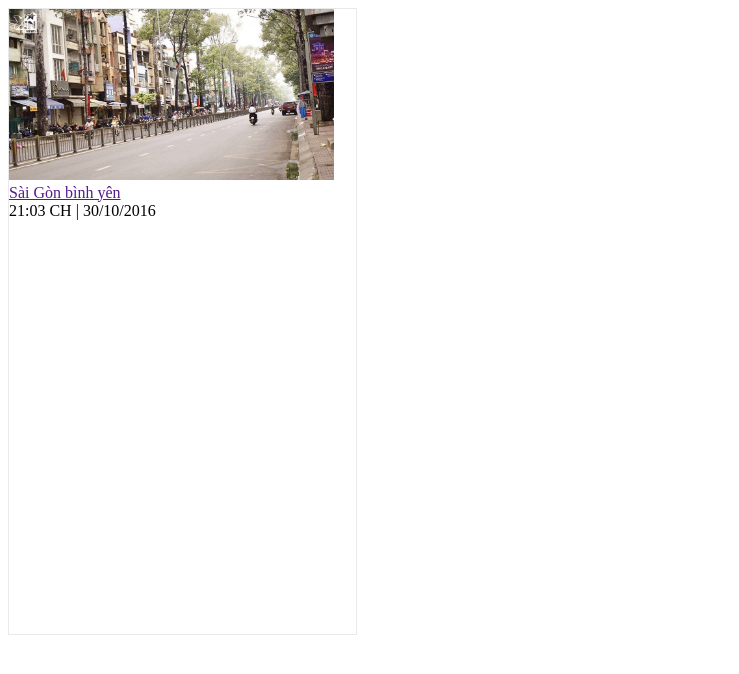
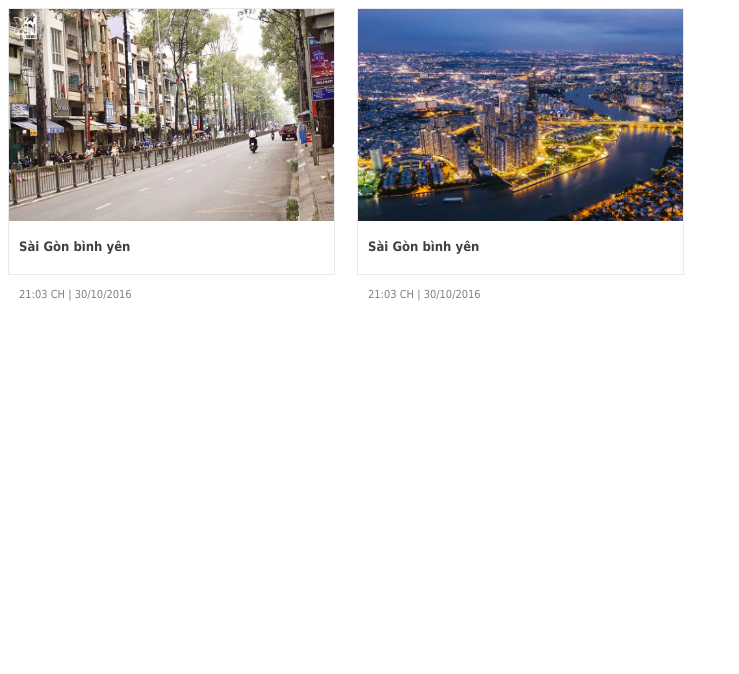
Before and after one commit to huynvn010193/HTML-CSS, a plain HTML site: page bai01-SuaBT_Class_ID/bt1.html in a window 1280 px wide. Shown: the whole page, without its empty margins (0-739 px from the left). Drawn offline with Linux system fonts and the light colour scheme.

Commit message:
Done clip Luyện tập CSS cơ bản với Class và ID - TẬP 2

```diff
--- a/bai01-SuaBT_Class_ID/bt1.html
+++ b/bai01-SuaBT_Class_ID/bt1.html
@@ -13,5 +13,12 @@
 		<a href="" class="tdtinnho">Sài Gòn bình yên</a>
 		<div class="thongtin">21:03 CH | 30/10/2016</div>
 	</article>
+	<article class="tinnho">
+		<a href="">
+			<img src="img/saigon_dep2.jpg" alt="" />
+		</a>
+		<a href="" class="tdtinnho">Sài Gòn bình yên</a>
+		<div class="thongtin">21:03 CH | 30/10/2016</div>
+	</article>
 </body>
 </html>
--- a/bai01-SuaBT_Class_ID/css/bt1.css
+++ b/bai01-SuaBT_Class_ID/css/bt1.css
@@ -1,10 +1,32 @@
 article.tinnho {
 	width: 325px;
-	height: 625px;
-	padding-right: 22px;
+	height: 265px;
+	margin-right: 22px;
 	border: 1px solid #E9E9E9;
+	float: left;
 }
 
 article.tinnho img {
 	width: 100%;
+	height: 80%;
+	padding-bottom: 14px;
 }
+
+article.tinnho a.tdtinnho {
+	text-decoration: none;
+	color: #414141;
+	font-family: 'tahoma';
+	font-weight: bold;
+	font-size: 13px;
+	padding-bottom: 34px;
+	display: block;
+	padding-left: 10px;
+	padding-right: 10px;
+}
+
+.thongtin {
+	font-family: 'tahoma';
+	font-size: 11px;
+	color:gray;
+	padding: 0px 0px 10px 10px;
+}
```
